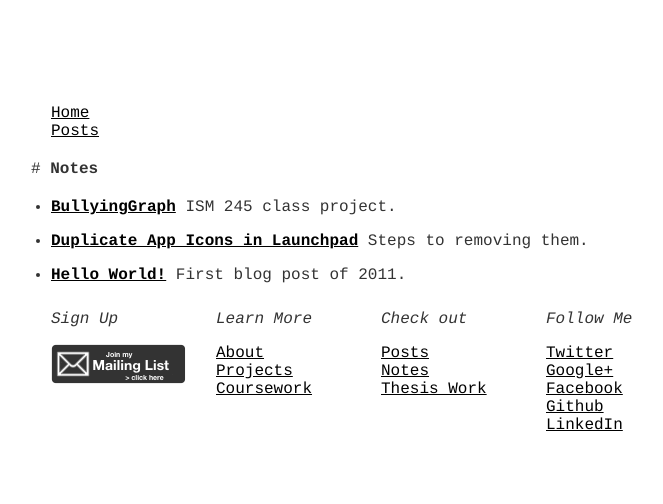
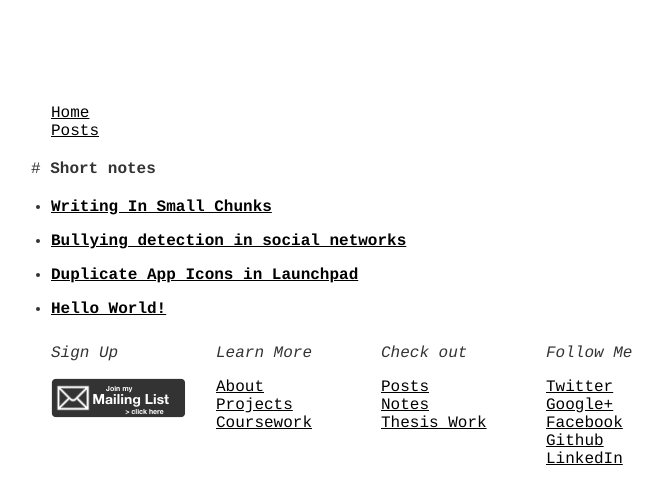
Before and after one commit to hsanchez/hsanchez.github.io, a Jekyll site: the page built from posts/notes/index.md, in a window 1280 px wide. Shown: the top 504 px of the page, without its empty margins (259-922 px from the left). Built offline with Jekyll 4.4.1, drawn with Linux system fonts in a browser that asks for light colours; Markdown is read by kramdown in place of the engine named in the settings.

Commit message:
new post title Writing smalls chunks of text in small chunks of time

```diff
--- a/posts/notes/_posts/2011-11-05-helloworld.md
+++ b/posts/notes/_posts/2011-11-05-helloworld.md
@@ -1,7 +1,6 @@
 ---
 layout: default
 title: Hello World!
-description: First blog post of 2011.
 ---
 
 {{post.date}}
--- a/posts/notes/_posts/2012-04-29-twitter-bullying-detection-report.md
+++ b/posts/notes/_posts/2012-04-29-twitter-bullying-detection-report.md
@@ -1,10 +1,9 @@
 ---
 layout: default
-title: BullyingGraph
-description: ISM 245 class project.
+title: Bullying detection in social networks
 ---
 
-According to Google Analytics and to other sources, my data mining project titled "Twitter Bullying
+According to Google Analytics and to other sources, my data mining (ISM 245 class) project titled "Twitter Bullying
 Detection" is getting some attention. An earlier version of the project report was hosted on the
 co-author of the project's [website](http://users.soe.ucsc.edu/~shreyask/index.html). This version
 is good in terms of communicating the project's main idea and motivation. However, I think it is
--- a/posts/notes/index.md
+++ b/posts/notes/index.md
@@ -1,6 +1,6 @@
 ---
 layout: default
-title: Notes
+title: Short notes
 ---
 
 {% for post in site.categories.notes %}
```
Also changed, not shown: posts/notes/_posts/2012-04-20-remove-duplicate-appicons-from-launchpad.md (+4 -1 lines), posts/notes/_posts/2013-10-08-writing-in-small-chunks.md (added, +18 -0 lines).
